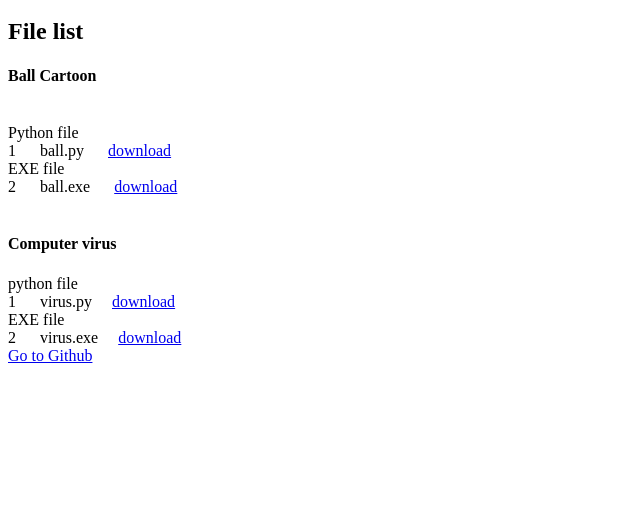
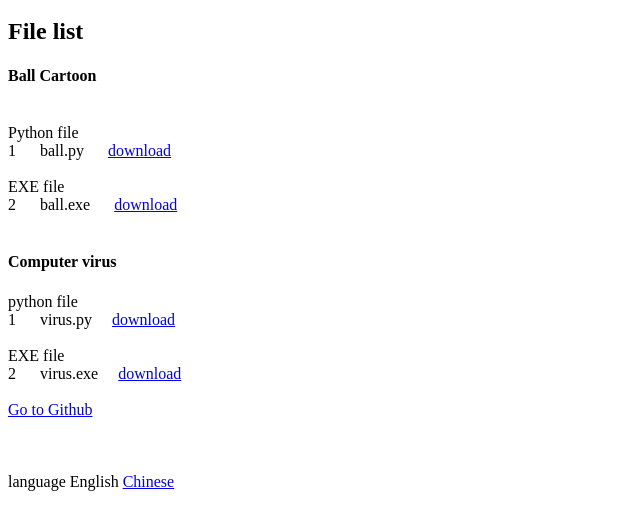
Before and after one commit to gycABC/gycabc.github.com, a plain HTML site: page index.html in a window 1280 px wide. Shown: the part 48-578 px from the top of the page, without its empty margins (0-640 px from the left). Drawn offline with Linux system fonts and the light colour scheme.

Commit message:
Update index.html

```diff
--- a/index.html
+++ b/index.html
@@ -8,17 +8,21 @@
 
     <h4>Ball Cartoon</h4> <br/>
     Python file <br/>
-    1&nbsp;&nbsp;&nbsp;&nbsp;&nbsp;&nbsp;ball.py&nbsp;&nbsp;&nbsp;&nbsp;&nbsp;&nbsp;<a href="ball.py">download</a> <br/>
+    1&nbsp;&nbsp;&nbsp;&nbsp;&nbsp;&nbsp;ball.py&nbsp;&nbsp;&nbsp;&nbsp;&nbsp;&nbsp;<a href="ball.py">download</a> <br/><br/>
     EXE file <br/>
     2&nbsp;&nbsp;&nbsp;&nbsp;&nbsp;&nbsp;ball.exe&nbsp;&nbsp;&nbsp;&nbsp;&nbsp;&nbsp;<a href="ball.exe">download</a> <br/>
     <br/>
 
     <h4>Computer virus</h4>
     python file <br/>
-    1&nbsp;&nbsp;&nbsp;&nbsp;&nbsp;&nbsp;virus.py&nbsp;&nbsp;&nbsp;&nbsp;&nbsp;<a href="virus.py">download</a> <br/>
+    1&nbsp;&nbsp;&nbsp;&nbsp;&nbsp;&nbsp;virus.py&nbsp;&nbsp;&nbsp;&nbsp;&nbsp;<a href="virus.py">download</a> <br/><br/>
     EXE file <br/>
     2&nbsp;&nbsp;&nbsp;&nbsp;&nbsp;&nbsp;virus.exe&nbsp;&nbsp;&nbsp;&nbsp;&nbsp;<a href="virus.exe">download</a> <br/>
 
+    <br/>
     <a href="https://github.com/gycABC/gycabc.github.io">Go to Github</a>
+
+    <br/><br/><br/><br/>
+    language&nbsp;<a herf="index.html">English</a>&nbsp;<a href="index_chinese.html">Chinese</a>
   </body>
 </html>
```
